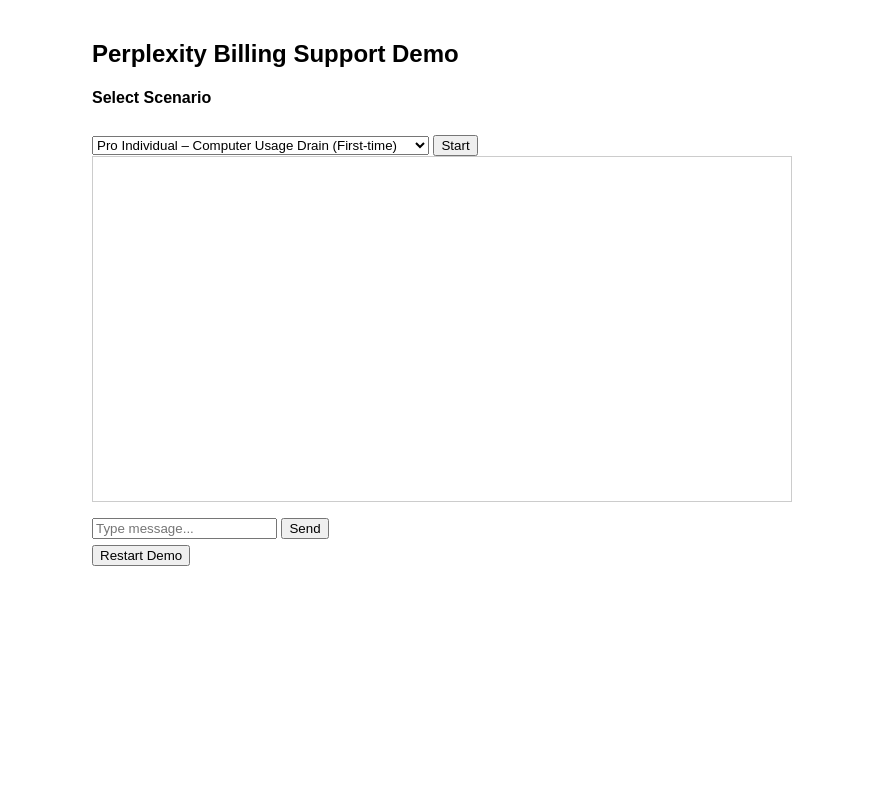
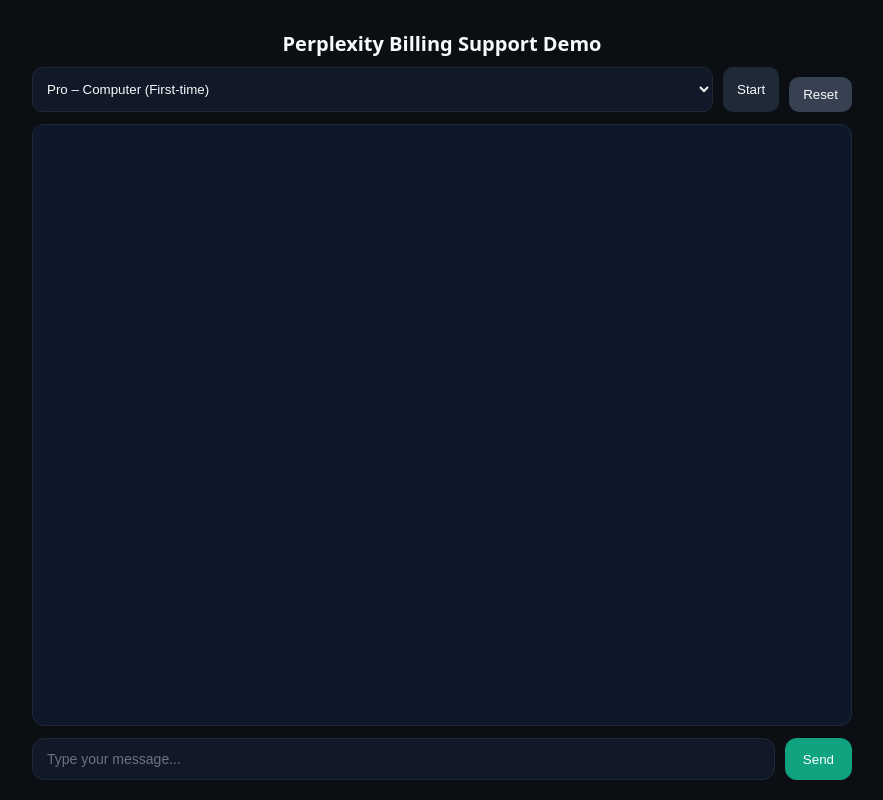
Before and after one commit to riversflowingeast/perplexity-billing-mini-demo, a website: page public/index.html in a window 1280 px wide. Shown: the whole page, without its empty margins (198-1081 px from the left). Drawn offline with Linux system fonts and the light colour scheme.

Commit message:
Stylize demo UI

```diff
--- a/public/index.html
+++ b/public/index.html
@@ -2,108 +2,230 @@
 <html>
 <head>
   <title>Perplexity Billing Support Demo</title>
+  <meta name="viewport" content="width=device-width, initial-scale=1.0"/>
+
   <style>
-    body {
-      font-family: Arial, sans-serif;
-      max-width: 700px;
-      margin: 40px auto;
+    :root {
+      --bg: #0b0f14;
+      --panel: #111827;
+      --panel-2: #0f172a;
+      --text: #f9fafb;
+      --muted: #9ca3af;
+      --border: #1f2937;
+      --accent: #10a37f;
     }
 
-    #chat {
-      border: 1px solid #ccc;
-      padding: 12px;
-      height: 320px;
-      overflow-y: auto;
+    * {
+      box-sizing: border-box;
+    }
+
+    body {
+      margin: 0;
+      font-family: ui-sans-serif, system-ui, -apple-system, Segoe UI, Roboto, Arial;
+      background: var(--bg);
+      color: var(--text);
+      display: flex;
+      justify-content: center;
+      height: 100vh;
+    }
+
+    /* MAIN WRAPPER */
+    .container {
+      width: 100%;
+      max-width: 860px;
+      display: flex;
+      flex-direction: column;
+      padding: 20px;
+    }
+
+    /* TITLE */
+    .title {
+      text-align: center;
+      font-size: 20px;
+      font-weight: 600;
+      margin-top: 10px;
       margin-bottom: 10px;
     }
 
-    .msg-user {
-      text-align: right;
-      margin: 6px 0;
+    /* CONTEXT BAR */
+    #contextBar {
+      background: var(--panel);
+      border: 1px solid var(--border);
+      padding: 10px 14px;
+      border-radius: 10px;
+      font-size: 13px;
+      color: var(--muted);
+      margin-bottom: 14px;
+      display: none;
     }
 
-    .msg-bot {
-      text-align: left;
-      margin: 6px 0;
+    /* SCENARIO SELECT ROW */
+    .controls {
+      display: flex;
+      gap: 10px;
+      margin-bottom: 12px;
     }
 
-    .msg-meta {
-      font-size: 12px;
-      color: #888;
-      margin: 4px 0;
+    select {
+      flex: 1;
+      padding: 10px;
+      border-radius: 10px;
+      border: 1px solid var(--border);
+      background: var(--panel);
+      color: var(--text);
+      outline: none;
     }
 
-    #contextBox {
-      background: #f5f5f5;
+    button {
+      padding: 10px 14px;
+      border-radius: 10px;
+      border: none;
+      background: #1f2937;
+      color: var(--text);
+      cursor: pointer;
+      white-space: nowrap;
+    }
+
+    button:hover {
+      opacity: 0.9;
+    }
+
+    /* CHAT AREA */
+    #chat {
+      flex: 1;
+      overflow-y: auto;
       padding: 10px;
-      margin-bottom: 10px;
+      display: flex;
+      flex-direction: column;
+      gap: 10px;
+      background: var(--panel-2);
+      border: 1px solid var(--border);
+      border-radius: 12px;
+      min-height: 420px;
+    }
+
+    .msg {
+      max-width: 75%;
+      padding: 10px 14px;
+      border-radius: 14px;
+      font-size: 14px;
+      line-height: 1.4;
+      white-space: pre-wrap;
+    }
+
+    .user {
+      align-self: flex-end;
+      background: var(--accent);
+      color: white;
+      border-bottom-right-radius: 4px;
+    }
+
+    .bot {
+      align-self: flex-start;
+      background: #1f2937;
+      border: 1px solid var(--border);
+      border-bottom-left-radius: 4px;
+    }
+
+    .meta {
+      font-size: 12px;
+      color: var(--muted);
+      margin-left: 6px;
+    }
+
+    /* INPUT BAR */
+    .inputBar {
+      display: flex;
+      gap: 10px;
+      margin-top: 12px;
+    }
+
+    input {
+      flex: 1;
+      padding: 12px 14px;
+      border-radius: 12px;
+      border: 1px solid var(--border);
+      background: var(--panel);
+      color: var(--text);
+      outline: none;
       font-size: 14px;
     }
 
-    button {
-      margin-top: 6px;
+    input::placeholder {
+      color: #6b7280;
+    }
+
+    .sendBtn {
+      padding: 12px 18px;
+      border-radius: 12px;
+      background: var(--accent);
+      border: none;
+      color: white;
+      cursor: pointer;
+      flex-shrink: 0;
+    }
+
+    .sendBtn:hover {
+      opacity: 0.9;
+    }
+
+    .restart {
+      margin-top: 10px;
+      background: #374151;
     }
   </style>
 </head>
+
 <body>
 
-  <h2>Perplexity Billing Support Demo</h2>
+<div class="container">
 
-  <!-- Scenario Selection -->
-  <div id="scenarioSelect">
-    <h4>Select Scenario</h4>
+  <div class="title">Perplexity Billing Support Demo</div>
+
+  <!-- CONTEXT BAR -->
+  <div id="contextBar"></div>
+
+  <!-- CONTROLS -->
+  <div class="controls">
     <select id="scenario">
-      <option value="pro_computer_drain_first_time">
-        Pro Individual – Computer Usage Drain (First-time)
-      </option>
-      <option value="pro_computer_drain_repeat">
-        Pro Individual – Computer Usage Drain (Repeat Use)
-      </option>
-      <option value="enterprise_prospect">
-        Enterprise – New Prospect Inquiry
-      </option>
-      <option value="enterprise_admin_billing_capabilities">
-        Enterprise – Admin Billing Settings
-        </option>
+      <option value="pro_computer_drain_first_time">Pro – Computer (First-time)</option>
+      <option value="pro_computer_drain_repeat">Pro – Computer (Repeat)</option>
+      <option value="enterprise_prospect">Enterprise – Prospect</option>
+      <option value="enterprise_admin_billing_capabilities">Enterprise – Admin Billing</option>
     </select>
 
     <button onclick="startChat()">Start</button>
+    <button class="restart" onclick="resetDemo()">Reset</button>
   </div>
 
-  <!-- Scenario Context -->
-  <div id="contextBox" style="display:none;"></div>
-
-  <!-- Chat -->
+  <!-- CHAT -->
   <div id="chat"></div>
 
-  <input id="input" placeholder="Type message..." />
-  <button onclick="send()">Send</button>
-  <br/>
-  <button onclick="resetDemo()">Restart Demo</button>
+  <!-- INPUT -->
+  <div class="inputBar">
+    <input id="input" placeholder="Type your message..." />
+    <button class="sendBtn" onclick="send()">Send</button>
+  </div>
+
+</div>
 
 <script>
 let scenarioId = null;
-    let sessionId = Math.random().toString(36).substring(2);
+let sessionId = Math.random().toString(36).slice(2);
 
 function startChat() {
-      const select = document.getElementById("scenario");
-      scenarioId = select.value;
-
-      document.getElementById("scenarioSelect").style.display = "none";
+  scenarioId = document.getElementById("scenario").value;
 
   const contextMap = {
-        pro_computer_drain_first_time: "Pro Individual • Computer • First-time usage",
-        pro_computer_drain_repeat: "Pro Individual • Computer • Repeat usage",
-        pro_standard_usage_question: "Pro Individual • General usage",
-        billing_error_charge: "Billing issue • Unexpected charge",
-        enterprise_contract: "Enterprise account • Contract/billing",
-        enterprise_prospect: "Enterprise prospect • Lead qualification flow",
-        enterprise_admin_billing_capabilities: "Enterprise admin • Billing controls & feature limitations"
+    pro_computer_drain_first_time: "Pro Individual • Computer usage • First-time",
+    pro_computer_drain_repeat: "Pro Individual • Computer usage • Repeat",
+    enterprise_prospect: "Enterprise • Prospect flow",
+    enterprise_admin_billing_capabilities: "Enterprise • Admin billing controls"
   };
 
-      const box = document.getElementById("contextBox");
-      box.style.display = "block";
-      box.innerText = "Context: " + contextMap[scenarioId];
+  const bar = document.getElementById("contextBar");
+  bar.style.display = "block";
+  bar.innerText = "Context: " + contextMap[scenarioId];
 }
 
 async function send() {
@@ -113,48 +235,38 @@
   const message = input.value;
   if (!message || !scenarioId) return;
 
-      chat.innerHTML += `<div class="msg-user">${message}</div>`;
+  chat.innerHTML += `<div class="msg user">${message}</div>`;
   input.value = "";
 
   const res = await fetch("/chat", {
     method: "POST",
     headers: { "Content-Type": "application/json" },
-        body: JSON.stringify({
-          message,
-          scenarioId,
-          sessionId
-        })
+    body: JSON.stringify({ message, scenarioId, sessionId })
   });
 
   const data = await res.json();
 
-      chat.innerHTML += `<div class="msg-bot">${data.reply}</div>`;
+  chat.innerHTML += `<div class="msg bot">${data.reply}</div>`;
 
   if (data.featureRequestLogged) {
-        chat.innerHTML += `<div class="msg-meta">[Feature request logged]</div>`;
+    chat.innerHTML += `<div class="meta">Feature request logged</div>`;
   }
 
-      // 🔴 Show escalation reason (demo clarity)
   if (data.escalate) {
-        chat.innerHTML += `<div class="msg-meta">[Escalation: ${data.reason}]</div>`;
-
-        // 🔒 Disable input after demo ends
+    chat.innerHTML += `<div class="meta">Escalation: ${data.reason}</div>`;
     input.disabled = true;
-        input.placeholder = "Demo ended";
   }
 
   chat.scrollTop = chat.scrollHeight;
 }
 
 function resetDemo() {
-      sessionId = Math.random().toString(36).substring(2);
+  sessionId = Math.random().toString(36).slice(2);
   scenarioId = null;
 
   document.getElementById("chat").innerHTML = "";
   document.getElementById("input").disabled = false;
-      document.getElementById("input").placeholder = "Type message...";
-      document.getElementById("contextBox").style.display = "none";
-      document.getElementById("scenarioSelect").style.display = "block";
+  document.getElementById("contextBar").style.display = "none";
 }
 </script>
 
```
Lines whose indentation alone changed are shown as unchanged.
